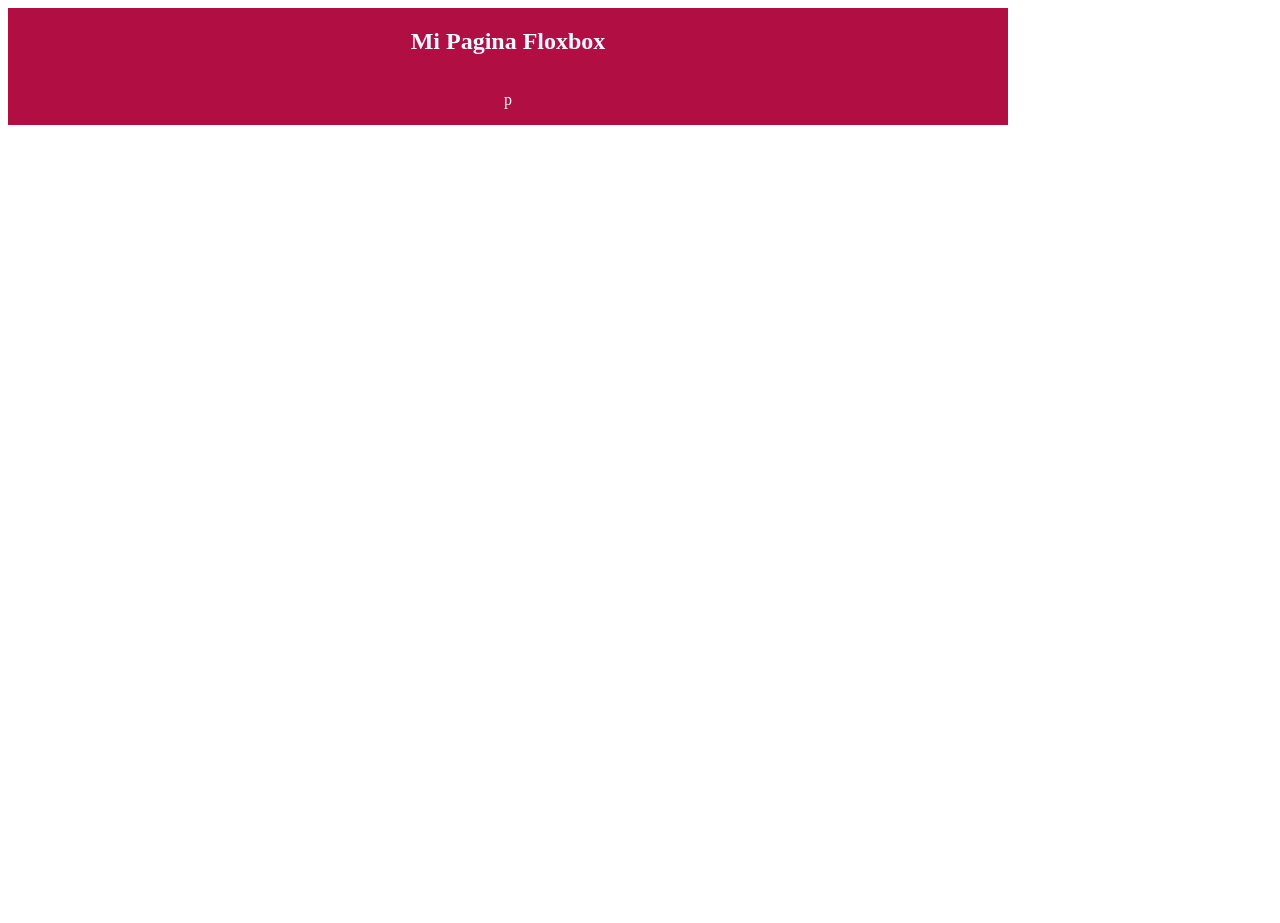
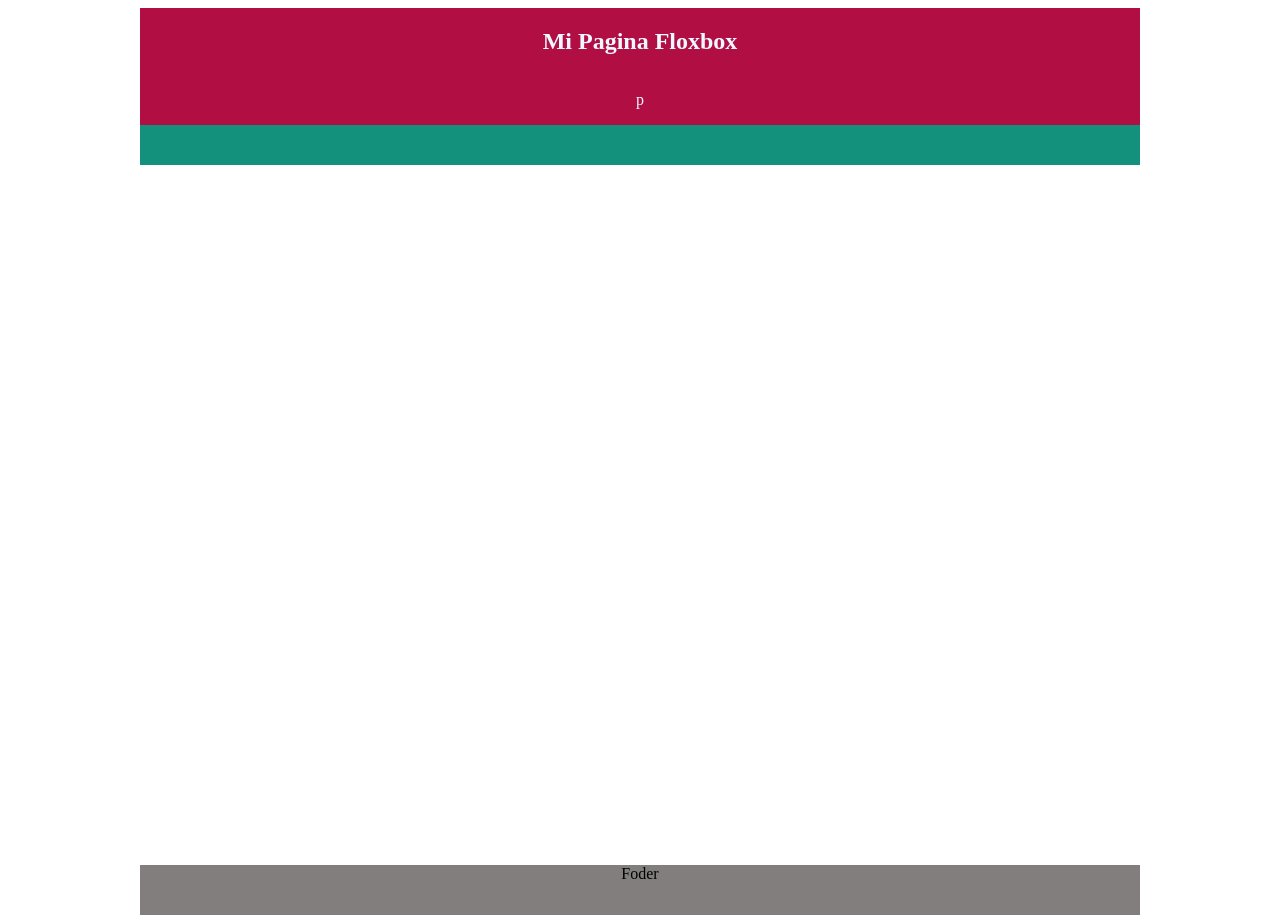
Before and after one commit to Michael-Flores/michaeldesMR, a PHP site: page /pregunta2.html in a window 1280 px wide. Before the commit the page ends 125 px from the top, so only its background shows below. Run offline with PHP 8.4, Linux system fonts and the light colour scheme.

Commit message:
actualizado

```diff
--- a/laboratorio 1/ejercicio 2/estilos.css
+++ b/laboratorio 1/ejercicio 2/estilos.css
@@ -1,6 +1,8 @@
 body{
-    width: 1000px;
-
+    display: flex;
+    justify-content: center;
+    align-items: center;
+     flex-direction: column;
 
 }
 header{
@@ -9,4 +11,25 @@ header{
     text-align: center;
     background-color: rgb(177, 14, 68);
     color: aliceblue;
+    width: 1000px;
 }
+footer{
+    width: 1000px;
+    height: 50px;
+    text-align: center;
+    background-color: rgb(131, 126, 126);
+}
+.menu{
+     display: flex;
+     flex-direction: row;
+     width: 1000px;
+     height: 40px;
+     background-color: rgb(20, 145, 124);
+}
+
+.contenido{
+    display: flex;
+    flex-direction: row ;
+    width: 1000px;
+    height: 700px;
+}
--- a/laboratorio 1/ejercicio 2/pregunta2.html
+++ b/laboratorio 1/ejercicio 2/pregunta2.html
@@ -11,5 +11,14 @@
         <h2>Mi Pagina Floxbox</h2>
          <p>p</p>
     </header>
+    <div class="menu">
+
+    </div>
+    <div class=" contenido">
+
+    </div>
+    <footer>
+           Foder
+    </footer>
 </body>
 </html>
```
